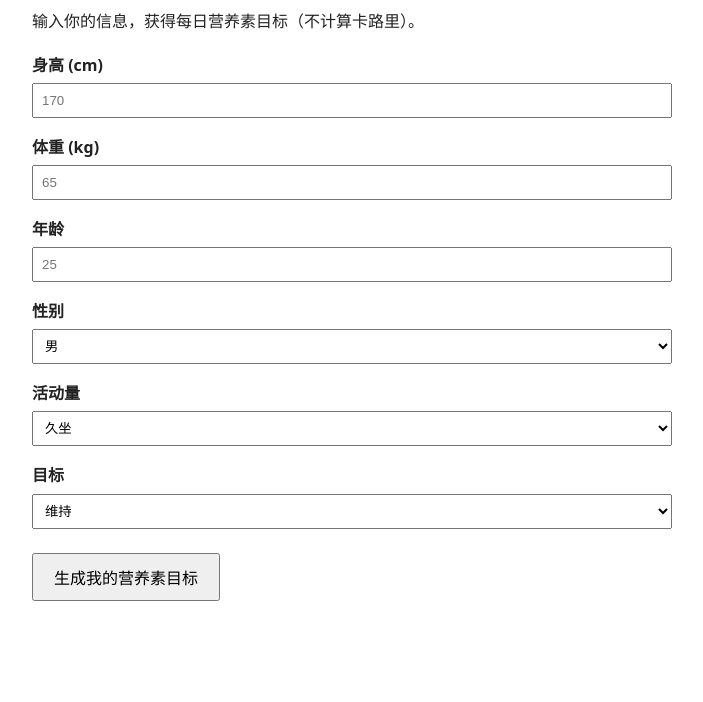
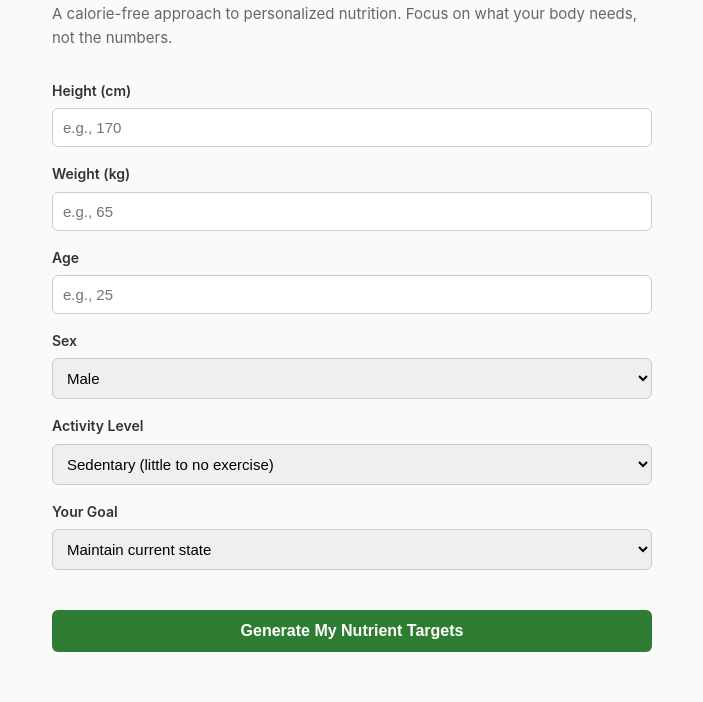
Before and after one commit to wenxuangao092-stack/nutrition-site, a plain HTML site: page index.html in a window 1280 px wide. Shown: the part 98-800 px from the top of the page, without its empty margins (288-991 px from the left). Drawn offline with Linux system fonts and the light colour scheme.

Commit message:
Update index.html for language and styling improvements

```diff
--- a/index.html
+++ b/index.html
@@ -1,53 +1,110 @@
 <!DOCTYPE html>
-<html lang="zh">
+<html lang="en">
 <head>
   <meta charset="UTF-8">
   <meta name="viewport" content="width=device-width, initial-scale=1.0">
-  <title>Nutrient Plan - 营养素计划</title>
+  <title>Nutrient Plan | Redefining Healthy Eating</title>
   <style>
-    body { font-family: system-ui, sans-serif; max-width: 640px; margin: 40px auto; padding: 0 20px; line-height: 1.7; color: #222; }
-    h1 { font-size: 28px; }
-    label { display: block; margin-top: 16px; font-weight: 600; }
-    input, select { width: 100%; padding: 8px; margin-top: 4px; box-sizing: border-box; }
-    button { margin-top: 24px; padding: 10px 20px; font-size: 16px; cursor: pointer; }
-    #result { margin-top: 28px; padding: 16px; background: #f4f6f8; border-radius: 8px; display: none; }
+    :root {
+      --primary: #2e7d32;
+      --bg: #f9fbf9;
+      --text: #333;
+    }
+    body {
+      font-family: -apple-system, BlinkMacSystemFont, "Segoe UI", Roboto, Helvetica, Arial, sans-serif;
+      max-width: 600px;
+      margin: 40px auto;
+      padding: 0 20px;
+      line-height: 1.6;
+      color: var(--text);
+      background-color: var(--bg);
+    }
+    h1 { font-size: 28px; color: var(--primary); margin-bottom: 8px;}
+    .subtitle { color: #666; font-size: 15px; margin-bottom: 30px; }
+    .form-group { margin-bottom: 16px; }
+    label { display: block; margin-bottom: 6px; font-weight: 600; font-size: 14px; }
+    input, select {
+      width: 100%;
+      padding: 10px;
+      border: 1px solid #ccc;
+      border-radius: 6px;
+      box-sizing: border-box;
+      font-size: 15px;
+    }
+    button {
+      width: 100%;
+      margin-top: 24px;
+      padding: 12px;
+      font-size: 16px;
+      font-weight: 600;
+      color: white;
+      background-color: var(--primary);
+      border: none;
+      border-radius: 6px;
+      cursor: pointer;
+      transition: background 0.2s;
+    }
+    button:hover { background-color: #1b5e20; }
+    #result {
+      margin-top: 30px;
+      padding: 20px;
+      background: white;
+      border: 1px solid #e0e0e0;
+      border-radius: 8px;
+      display: none;
+      box-shadow: 0 4px 6px rgba(0,0,0,0.05);
+    }
+    #result h3 { margin-top: 0; color: var(--primary); }
+    .disclaimer { font-size: 12px; color: #888; margin-top: 16px; font-style: italic; }
   </style>
 </head>
 <body>
-  <h1>营养素计划</h1>
-  <p>输入你的信息，获得每日营养素目标（不计算卡路里）。</p>
+  <h1>Nutrient Plan</h1>
+  <p class="subtitle">A calorie-free approach to personalized nutrition. Focus on what your body needs, not the numbers.</p>
 
-  <label>身高 (cm)</label>
-  <input id="height" type="number" placeholder="170">
+  <div class="form-group">
+    <label>Height (cm)</label>
+    <input id="height" type="number" placeholder="e.g., 170">
+  </div>
 
-  <label>体重 (kg)</label>
-  <input id="weight" type="number" placeholder="65">
+  <div class="form-group">
+    <label>Weight (kg)</label>
+    <input id="weight" type="number" placeholder="e.g., 65">
+  </div>
 
-  <label>年龄</label>
-  <input id="age" type="number" placeholder="25">
+  <div class="form-group">
+    <label>Age</label>
+    <input id="age" type="number" placeholder="e.g., 25">
+  </div>
 
-  <label>性别</label>
+  <div class="form-group">
+    <label>Sex</label>
     <select id="sex">
-    <option value="male">男</option>
-    <option value="female">女</option>
+      <option value="male">Male</option>
+      <option value="female">Female</option>
     </select>
+  </div>
 
-  <label>活动量</label>
+  <div class="form-group">
+    <label>Activity Level</label>
     <select id="activity">
-    <option value="sedentary">久坐</option>
-    <option value="light">轻度</option>
-    <option value="moderate">中度</option>
-    <option value="high">高强度</option>
+      <option value="sedentary">Sedentary (little to no exercise)</option>
+      <option value="light">Lightly active</option>
+      <option value="moderate">Moderately active</option>
+      <option value="high">Very active</option>
     </select>
+  </div>
 
-  <label>目标</label>
+  <div class="form-group">
+    <label>Your Goal</label>
     <select id="goal">
-    <option value="maintain">维持</option>
-    <option value="lose">减脂</option>
-    <option value="gain">增肌</option>
+      <option value="maintain">Maintain current state</option>
+      <option value="lose">Reduce fat / Lose weight</option>
+      <option value="gain">Build muscle</option>
     </select>
+  </div>
 
-  <button onclick="calculate()">生成我的营养素目标</button>
+  <button onclick="calculate()">Generate My Nutrient Targets</button>
 
   <div id="result"></div>
 
@@ -60,15 +117,15 @@
       const goal = document.getElementById('goal').value;
 
       if (!h || !w || !age) {
-        alert('请填写身高、体重、年龄');
+        alert('Please fill in height, weight, and age.');
         return;
       }
 
       const bmi = w / ((h / 100) ** 2);
       let bmiNote = '';
-      if (bmi < 18.5) bmiNote = '偏瘦，不建议减脂。';
-      else if (bmi < 25) bmiNote = '正常范围。';
-      else bmiNote = '偏高，可考虑减脂。';
+      if (bmi < 18.5) bmiNote = 'Underweight. Reducing diet is not recommended.';
+      else if (bmi < 25) bmiNote = 'Normal range. Great!';
+      else bmiNote = 'Overweight. A slight calorie deficit (or focusing on nutrition) might be beneficial.';
 
       let proteinPerKg = 1.2;
       if (goal === 'gain') proteinPerKg = 1.8;
@@ -80,11 +137,13 @@
 
       document.getElementById('result').style.display = 'block';
       document.getElementById('result').innerHTML = `
-        <strong>你的 BMI：</strong>${bmi.toFixed(1)}（${bmiNote}）<br>
-        <strong>每日蛋白质目标：</strong>${protein} g<br>
-        <strong>每日脂肪目标：</strong>约 ${fat} g<br>
-        <strong>每日膳食纤维目标：</strong>${fiber} g<br>
-        <em style="color:#666">此结果仅作参考，不构成医学建议。</em>
+        <h3>Your Daily Nutrition Plan</h3>
+        <p><strong>Your BMI:</strong> ${bmi.toFixed(1)} (${bmiNote})</p>
+        <hr style="border:0; border-top:1px solid #eee; margin: 16px 0;">
+        <p><strong>Protein Target:</strong> ${protein} g</p>
+        <p><strong>Fat Target:</strong> ~${fat} g</p>
+        <p><strong>Dietary Fiber Target:</strong> ${fiber} g</p>
+        <p class="disclaimer">* This is a general guideline, not medical advice. We do not track calories.</p>
       `;
     }
   </script>
```
Lines whose indentation alone changed are shown as unchanged.
